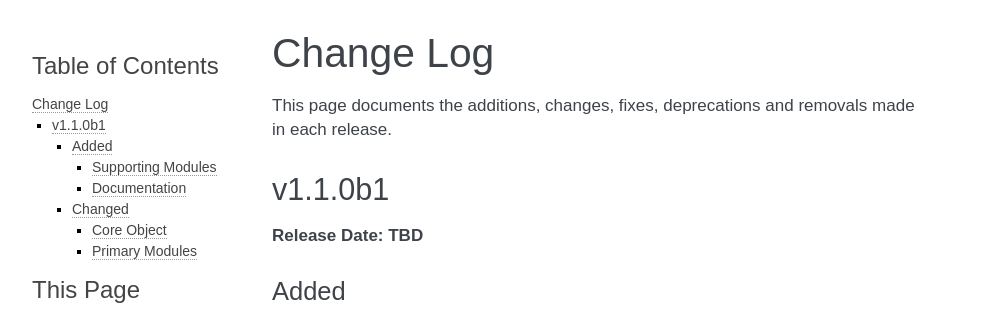
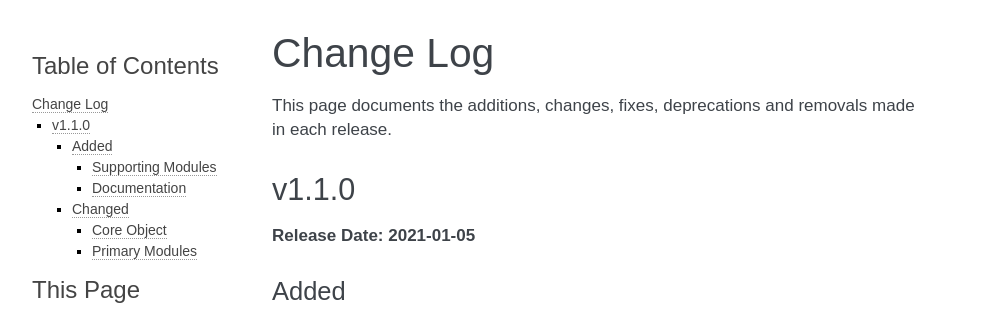
Before and after one commit to jeffshurtliff/freshpy, a Sphinx documentation site: the page built from docs/changelog.rst, in a window 1280 px wide. Shown: the top 320 px of the page, without its empty margins (148-1141 px from the left). Built offline with Sphinx 7.4.7, drawn with Linux system fonts in a browser that asks for light colours.

Commit message:
Updated the changelog with the 1.1.0 release date

```diff
--- a/docs/changelog.rst
+++ b/docs/changelog.rst
@@ -3,10 +3,10 @@ Change Log
 ##########
 This page documents the additions, changes, fixes, deprecations and removals made in each release.
 
-********
-v1.1.0b1
-********
-**Release Date: TBD**
+******
+v1.1.0
+******
+**Release Date: 2021-01-05**
 
 Added
 =====
```
